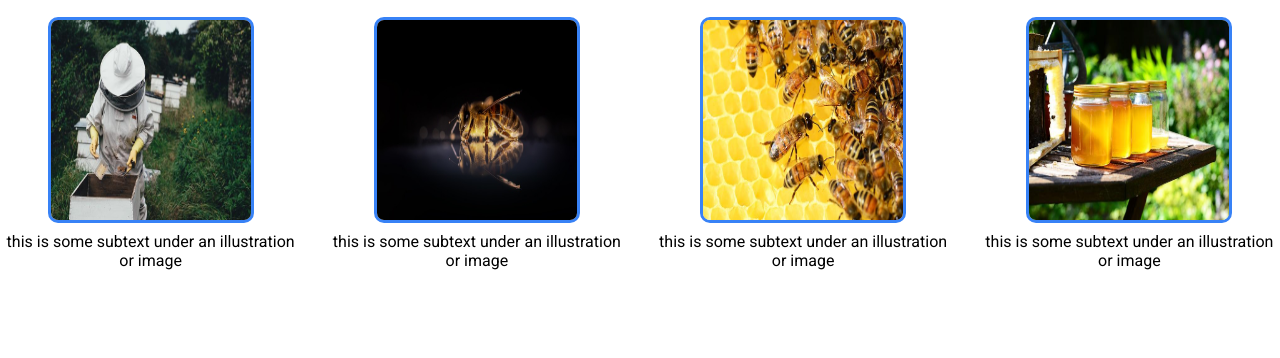
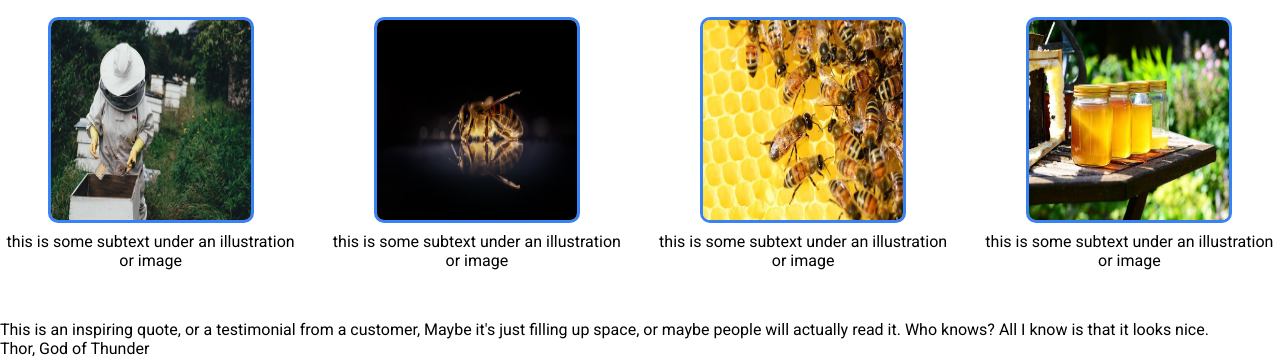
Before and after one commit to CareyDynasty/odin-landing-page, a plain HTML site: page index.html in a window 1280 px wide. Shown: the part 678-1036 px from the top of the page. Before the commit the page ends 998 px from the top, so only its background shows below. Drawn offline with Linux system fonts and the light colour scheme.

Commit message:
Added quote-container

```diff
--- a/index.html
+++ b/index.html
@@ -47,5 +47,11 @@
             </div>
         </div>
     </div>
+    <div class="quote-container">
+        <div class="quote-box">
+            <div class="text-2">This is an inspiring quote, or a testimonial from a  customer, Maybe it's just filling up space, or maybe people will actually read it. Who knows? All I know is that it looks nice.</div>
+            <div class="text-3">Thor, God of Thunder</div>
+        </div>
+    </div>
 </body>
 </html>
```
